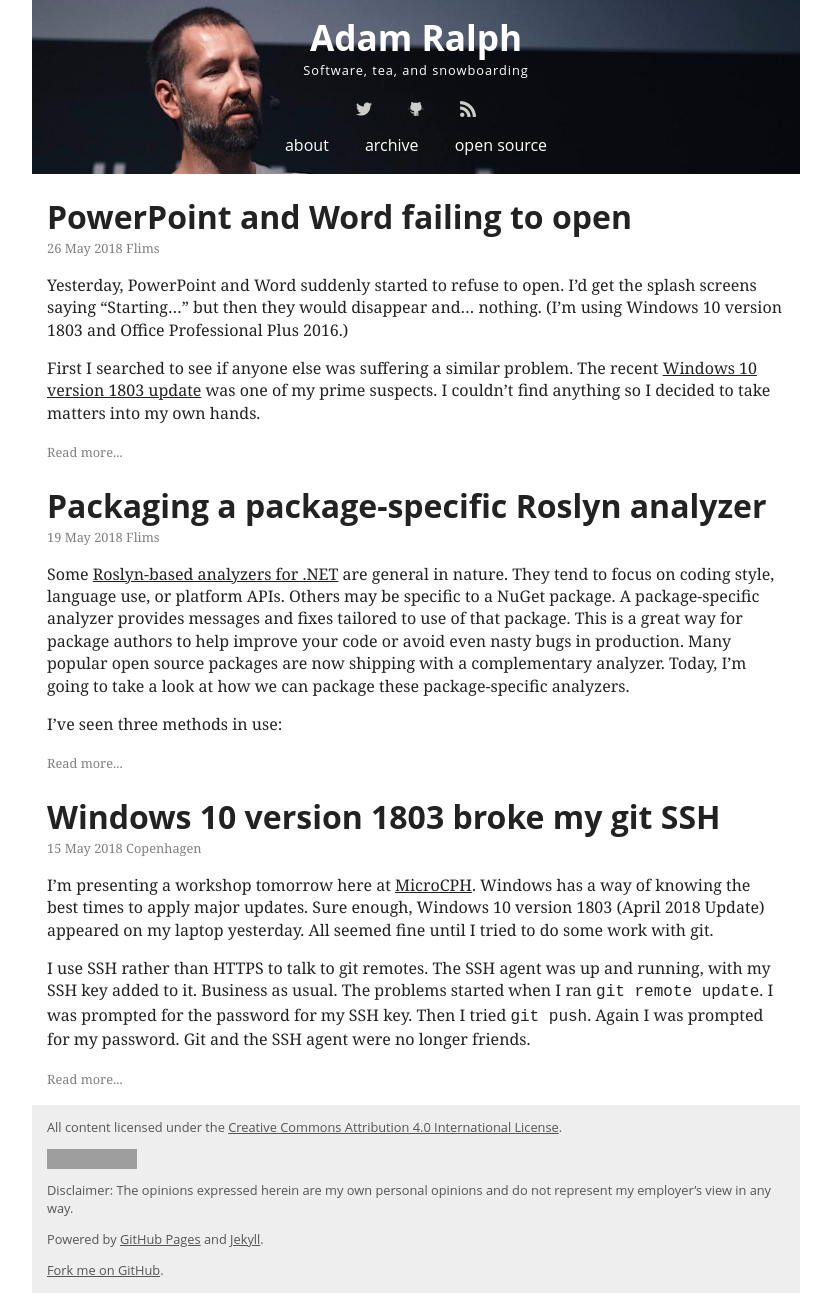
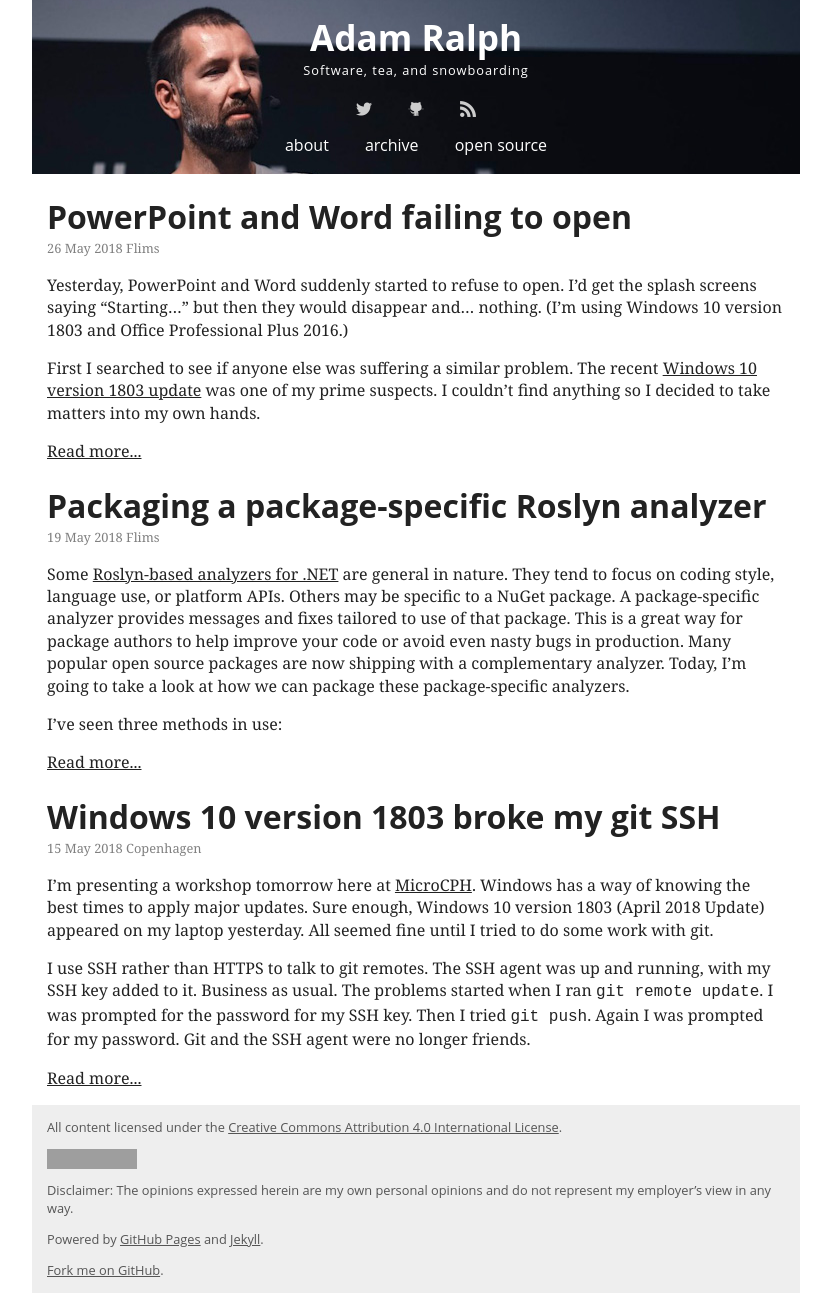
Before and after one commit to adamralph/adamralph.github.com, a Jekyll site: the page built from index.html, in a window 1280 px wide. Shown: the whole page, without its empty margins (224-1055 px from the left). Built offline with Jekyll 4.4.1, drawn with Linux system fonts in a browser that asks for light colours; grey boxes are pictures that could not be loaded.

Commit message:
switch read more classification to para

```diff
--- a/index.html
+++ b/index.html
@@ -5,6 +5,6 @@
 {% for post in site.posts limit:3 %}    <article>
       <h1><a href="{{ post.url | remove:'.html' }}">{{ post.title }}</a></h1>
       <p class="post-meta">{{ post.date | date_to_string }} {{ post.location }}</p>
-{{ post.excerpt }}<p><a class="read-more" href="{{ post.url | remove:'.html' }}">Read more...</a></p>
+{{ post.excerpt }}<p class="read-more"><a href="{{ post.url | remove:'.html' }}">Read more...</a></p>
     </article>
 {% endfor %}
```
